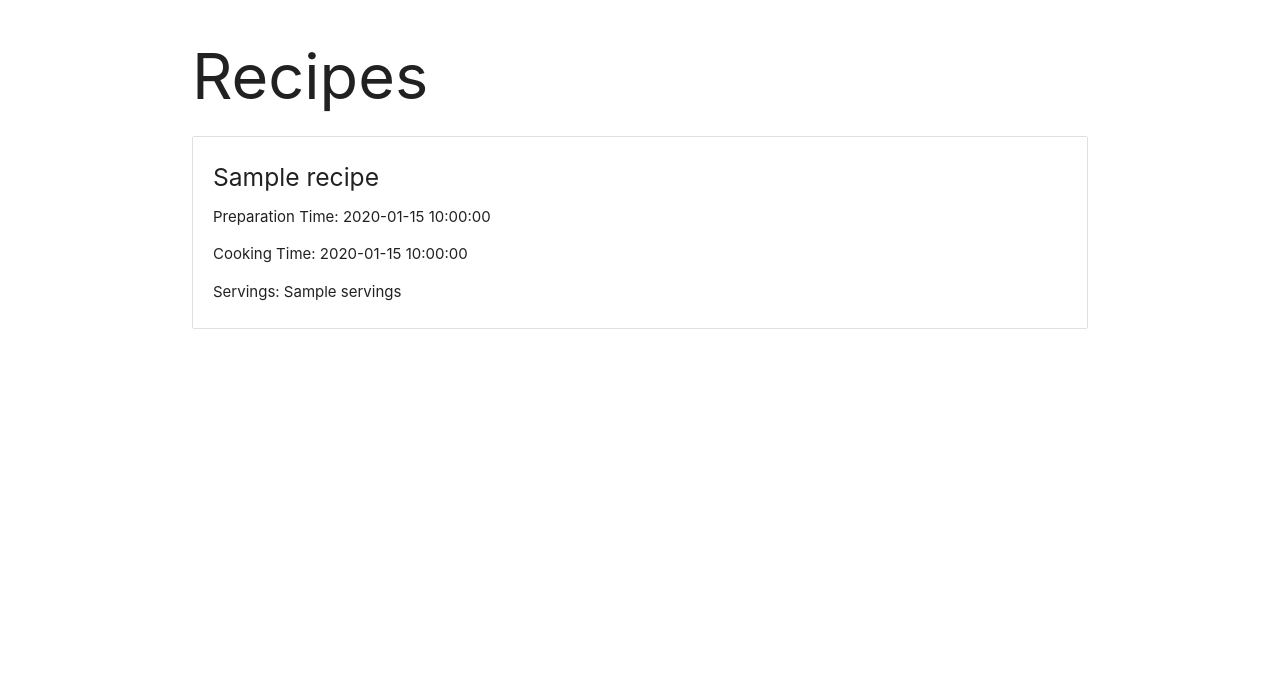
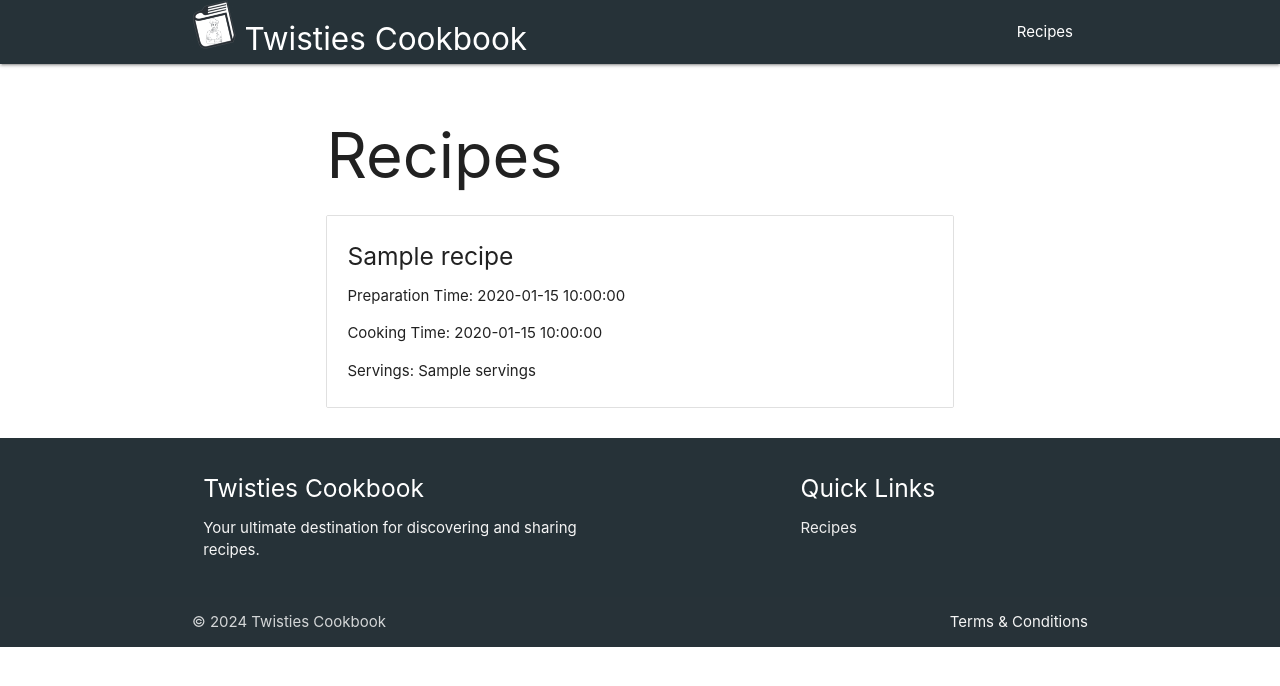
Before and after one commit to twisty147/Twisties-Cook-Book, a Flask app: template templates/recipes.html in a window 1280 px wide. Shown: the top 686 px of the page. Run offline with Flask 2, Linux system fonts and the light colour scheme; the template is opened without the code that fills it: most values are stand-ins (such as "Sample title", 1, 10 or a date in 2020); some libraries are stand-ins or nearby versions.

Commit message:
Adding Base template, favicon,site logo and testing with the recipies.html page --Pass

```diff
--- /dev/null
+++ b/templates/base.html
@@ -0,0 +1,86 @@
+<!DOCTYPE html>
+<html lang="en">
+
+<head>
+    <meta charset="UTF-8">
+    <meta name="viewport" content="width=device-width, initial-scale=1.0">
+    <meta http-equiv="X-UA-Compatible" content="IE=edge">
+    <title>{{ title }} - Twisties Cookbook</title>
+    <!-- Favicon -->
+    <link rel="icon" href="{{ url_for('static', filename='favicon.ico') }}" type="image/x-icon">
+    <!-- Materialize CSS -->
+    <link href="https://cdnjs.cloudflare.com/ajax/libs/materialize/1.0.0/css/materialize.min.css" rel="stylesheet">
+    <!-- Custom Styles (Optional) -->
+    <link href="{{ url_for('static', filename='css/styles.css') }}" rel="stylesheet">
+    <!-- Favicon (Optional) -->
+    <link rel="icon" href="{{ url_for('static', filename='images/favicon.ico') }}" type="image/x-icon">
+</head>
+
+<body>
+    <!-- Navbar -->
+    <nav class="blue-grey darken-4">
+        <div class="nav-wrapper container">
+
+            <a href="/" class="brand-logo">
+                <img src="{{ url_for('static', filename='images/logo.png') }}" alt="Twisties Cookbook Logo"
+                    style="height: 50px;">
+                Twisties Cookbook
+            </a>
+            <a href="#" data-target="mobile-menu" class="sidenav-trigger"><i class="material-icons">menu</i></a>
+            <ul class="right hide-on-med-and-down">
+                <li><a href="{{ url_for('get_recipes') }}">Recipes</a></li>
+            </ul>
+        </div>
+    </nav>
+
+    <!-- Mobile Sidebar -->
+    <ul class="sidenav" id="mobile-menu">
+        <li><a href="{{ url_for('get_recipes') }}">Recipes</a></li>
+    </ul>
+
+    <!-- Main Content -->
+    <main class="container">
+        <div class="section">
+            {% block content %}
+            <!-- Page-specific content will be injected here -->
+            {% endblock %}
+        </div>
+    </main>
+
+    <!-- Footer -->
+    <footer class="page-footer blue-grey darken-4">
+        <div class="container">
+            <div class="row">
+                <div class="col l6 s12">
+                    <h5 class="white-text">Twisties Cookbook</h5>
+                    <p class="grey-text text-lighten-4">Your ultimate destination for discovering and sharing recipes.</p>
+                </div>
+                <div class="col l4 offset-l2 s12">
+                    <h5 class="white-text">Quick Links</h5>
+                    <ul>
+                        <li><a class="grey-text text-lighten-3" href="{{ url_for('get_recipes') }}">Recipes</a></li>
+
+                    </ul>
+                </div>
+            </div>
+        </div>
+        <div class="footer-copyright">
+            <div class="container">
+                © 2024 Twisties Cookbook
+                <a class="grey-text text-lighten-4 right" href="#!">Terms & Conditions</a>
+            </div>
+        </div>
+    </footer>
+
+    <!-- Materialize JS -->
+    <script src="https://cdnjs.cloudflare.com/ajax/libs/materialize/1.0.0/js/materialize.min.js"></script>
+    <!-- Initialize Materialize Components -->
+    <script>
+        document.addEventListener('DOMContentLoaded', function() {
+            var elems = document.querySelectorAll('.sidenav');
+            var instances = M.Sidenav.init(elems);
+        });
+    </script>
+</body>
+
+</html>
--- a/templates/recipes.html
+++ b/templates/recipes.html
@@ -1,13 +1,5 @@
-<!DOCTYPE html>
-<html lang="en">
-<head>
-    <meta charset="UTF-8">
-    <meta name="viewport" content="width=device-width, initial-scale=1.0">
-    <title>Recipes</title>
-    <!-- Add Materialize CSS -->
-    <link href="https://cdnjs.cloudflare.com/ajax/libs/materialize/1.0.0/css/materialize.min.css" rel="stylesheet">
-</head>
-<body>
+{% extends "base.html" %}
+{% block content %}
     <div class="container">
         <h1>Recipes</h1>
         <ul class="collection">
@@ -21,7 +13,4 @@
             {% endfor %}
         </ul>
     </div>
-    <!-- Add Materialize JS -->
-    <script src="https://cdnjs.cloudflare.com/ajax/libs/materialize/1.0.0/js/materialize.min.js"></script>
-</body>
-</html>
+      {% endblock %}
```
Also changed, not shown: static/css/styles.css (added), static/images/favicon.ico (added), static/images/logo.png (added).
